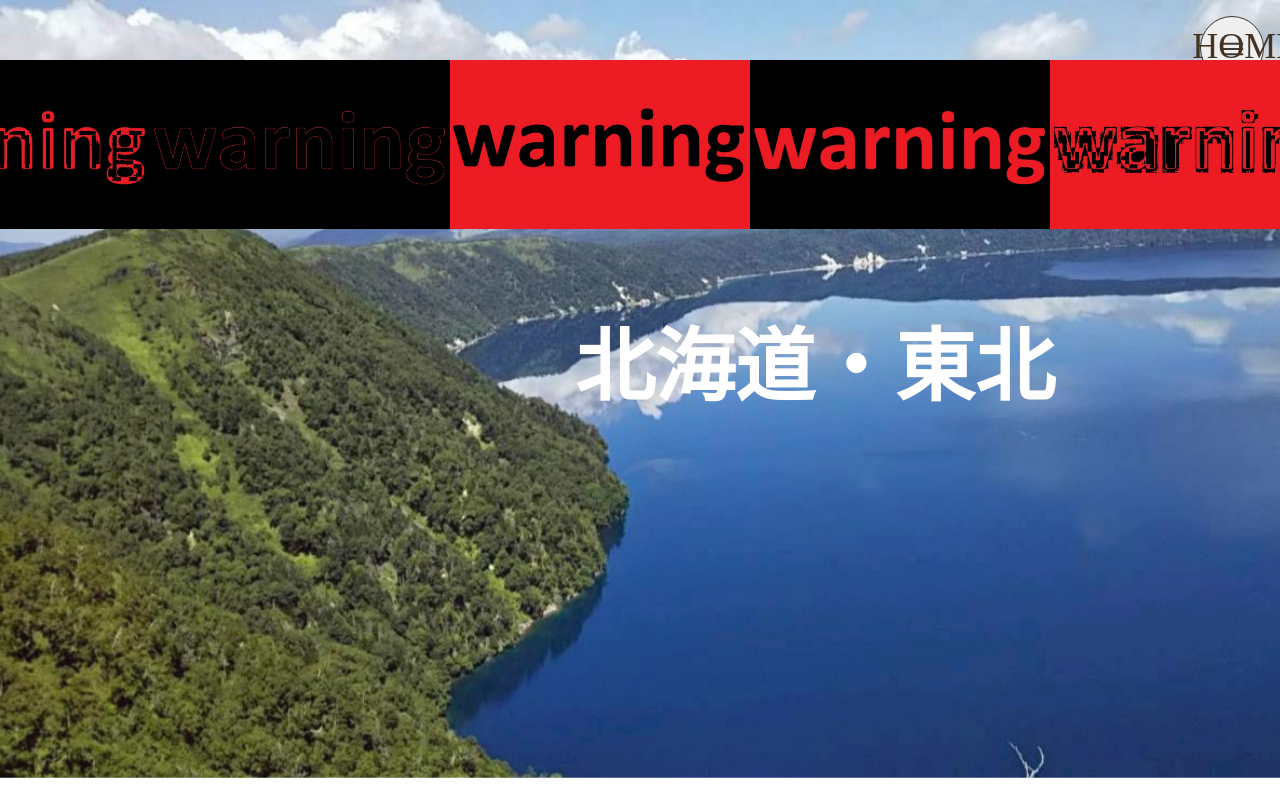
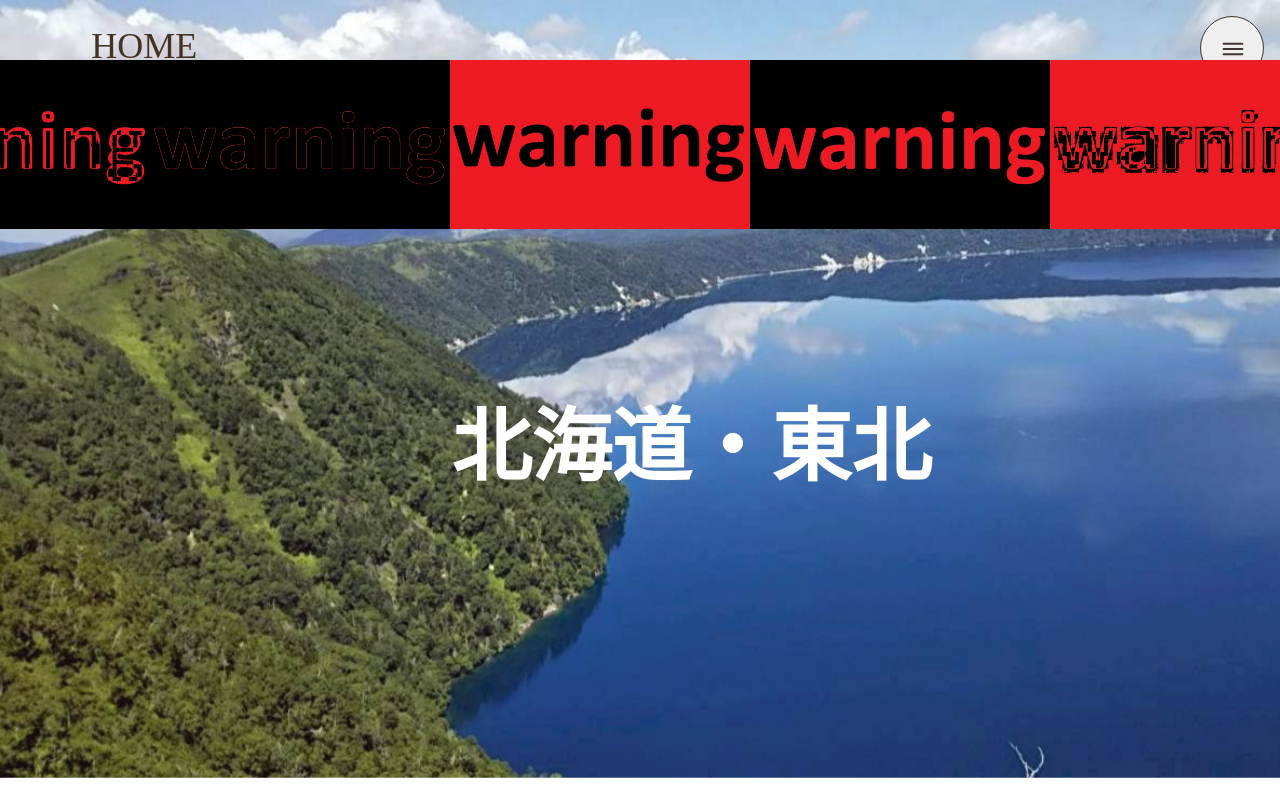
Before and after one commit to kantaorihara/teamAnew, a plain HTML site: page hokkai.html in a window 1280 px wide. Shown: the top 800 px of the page. Drawn offline with Linux system fonts and the light colour scheme; files whose address does not match are found by name.

Commit message:
Update hokkai.css

```diff
--- a/hokkai.css
+++ b/hokkai.css
@@ -138,7 +138,7 @@ img {
 
 .page-header {
   display: flex;
-  justify-content: flex-end;
+  justify-content: flex-start;
 }
 
 .wrapper {
@@ -152,9 +152,11 @@ img {
 
 .home-content {
   position: absolute;
-  margin-right: 16%;
-  margin-top: 18%;
-  z-index: 6
+  top: 50%;
+  left: 50%;
+  transform: translate(-50%, -50%);
+  text-align: center;
+  z-index: 3;
 }
 
 .page-title {
```
